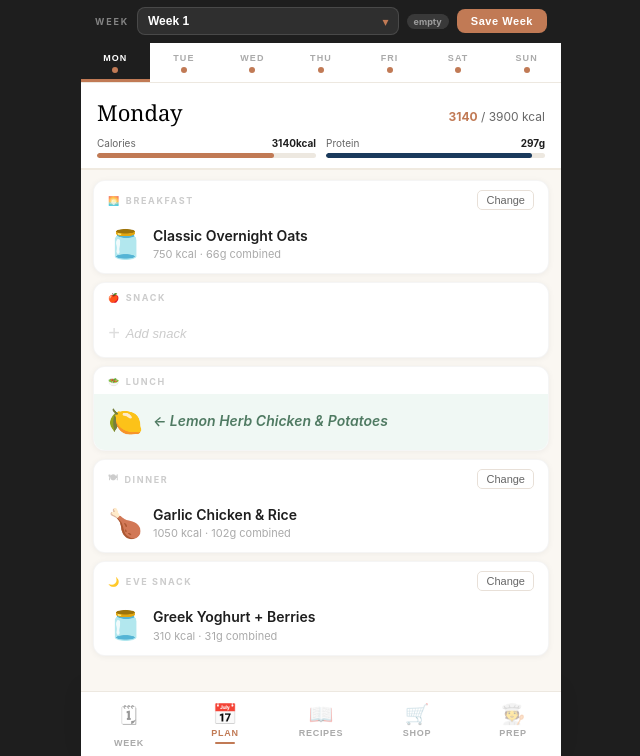
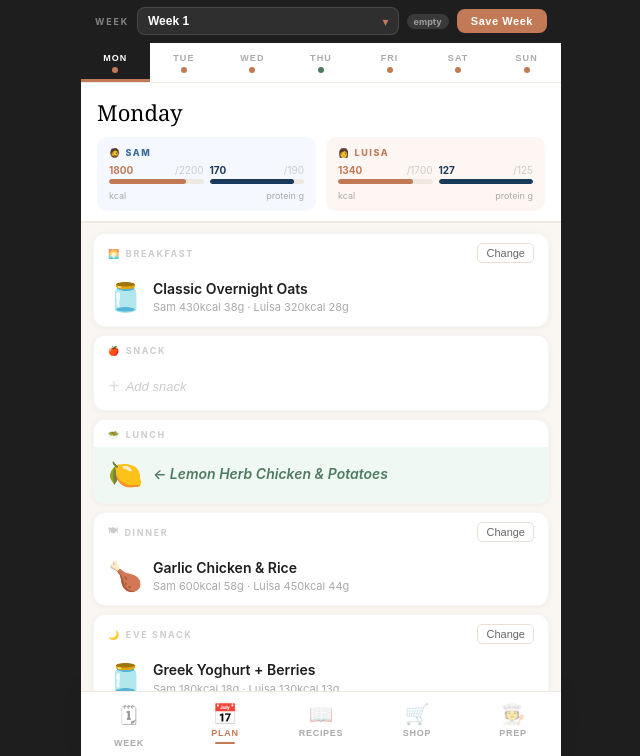
Before and after one commit to samramsayhello/Meal-Planner, a plain HTML site: page index.html in a window 1280 px wide. Shown: the part 44-800 px from the top of the page, without its empty margins (319-959 px from the left). Drawn offline with Linux system fonts and the light colour scheme.

Commit message:
Update index.html

```diff
--- a/index.html
+++ b/index.html
@@ -320,8 +320,15 @@ html,body{height:100%;height:100dvh;overflow:hidden;background:var(--charcoal);
   <div class="sheet">
     <div class="sheet-handle"></div>
     <div class="sheet-sticky">
-      <div id="picker-title" style="font-family:Georgia,serif;font-size:17px;margin-bottom:2px"></div>
-      <div id="picker-day" style="font-size:11px;color:var(--light);margin-bottom:10px"></div>
+      <div style="display:flex;align-items:center;gap:10px;margin-bottom:8px">
+        <button onclick="closePicker()" style="display:flex;align-items:center;gap:4px;border:none;background:transparent;cursor:pointer;font-size:13px;font-weight:700;color:var(--terra);padding:4px 0;flex-shrink:0">
+          <span style="font-size:18px;line-height:1">‹</span> Back
+        </button>
+        <div style="flex:1;min-width:0">
+          <div id="picker-title" style="font-family:Georgia,serif;font-size:17px;line-height:1.2"></div>
+          <div id="picker-day" style="font-size:11px;color:var(--light)"></div>
+        </div>
+      </div>
       <input class="search-bar" id="picker-search" placeholder="Search meals…" oninput="renderPickerList()">
       <div class="cat-pills" id="picker-pills" style="margin-top:8px"></div>
     </div>
@@ -938,17 +945,17 @@ function getDisplayPlan() {
 
 function getDayMacros(day) {
   const dp = getDisplayPlan();
-  let cal = 0, prot = 0;
+  let calS = 0, protS = 0, calF = 0, protF = 0;
   const freeSlots = FREE_SLOTS[day] || [];
   Object.entries(dp[day] || {}).forEach(([slot, name]) => {
     if (!name || freeSlots.includes(slot)) return;
     const real = name.startsWith("← ") ? name.slice(2) : name;
     const m = getMeal(real);
     if (!m) return;
-    cal += m.calM + m.calF;
-    prot += m.protM + m.protF;
+    calS  += m.calM;  protS += m.protM;
+    calF  += m.calF;  protF += m.protF;
   });
-  return { cal, prot };
+  return { cal: calS + calF, prot: protS + protF, calS, protS, calF, protF };
 }
 
 // ═══════════════════════════════════════════════════════════════════════════
@@ -1067,16 +1074,19 @@ function renderWeek() {
 
   // Day headers
   DAYS.forEach((day, i) => {
-    const {cal} = getDayMacros(day);
-    const target = 3900;
-    const ok = cal >= target * 0.88 && cal <= target * 1.12;
+    const {calS, calF} = getDayMacros(day);
     const isFreeDay = (FREE_SLOTS[day] || []).length > 0;
+    const samOk = calS > 0 && calS >= 2200*0.88 && calS <= 2200*1.12;
+    const luiOk = calF > 0 && calF >= 1700*0.88 && calF <= 1700*1.12;
+    const anyData = calS > 0 || calF > 0;
     html += `
-      <div style="background:${DAY_BG[day]};border-radius:10px 10px 0 0;padding:10px 10px 8px;text-align:center">
-        <div style="font-size:10px;font-weight:800;letter-spacing:.15em;text-transform:uppercase;color:rgba(255,255,255,.9)">${DAY_SHORT[i]}</div>
-        <div style="font-size:11px;color:${cal>0?(ok?'#7AE09A':'#F0A070'):'rgba(255,255,255,.3)'};margin-top:3px;font-weight:600">
-          ${cal > 0 ? cal + ' kcal' : isFreeDay ? '🎉 free' : '—'}
-        </div>
+      <div style="background:${DAY_BG[day]};border-radius:10px 10px 0 0;padding:8px 6px 7px;text-align:center">
+        <div style="font-size:10px;font-weight:800;letter-spacing:.15em;text-transform:uppercase;color:rgba(255,255,255,.9);margin-bottom:4px">${DAY_SHORT[i]}</div>
+        ${isFreeDay && !anyData
+          ? `<div style="font-size:10px;color:rgba(255,255,255,.4)">🎉 free</div>`
+          : `<div style="font-size:10px;color:${samOk?'#7AE09A':'#F0A070'};font-weight:600">S ${calS||'—'}</div>
+             <div style="font-size:10px;color:${luiOk?'#7AE09A':'#F0A070'};font-weight:600">L ${calF||'—'}</div>`
+        }
       </div>`;
   });
 
@@ -1118,14 +1128,15 @@ function renderWeek() {
   // Summary row
   html += `<div style="margin-top:16px;display:grid;grid-template-columns:repeat(7,minmax(120px,1fr));gap:8px;min-width:840px">`;
   DAYS.forEach(day => {
-    const {cal, prot} = getDayMacros(day);
+    const {calS, protS, calF, protF} = getDayMacros(day);
     const freeDay = (FREE_SLOTS[day] || []).length > 0;
-    html += `<div style="background:white;border-radius:0 0 10px 10px;padding:8px;text-align:center;
+    const anyData = calS > 0 || calF > 0;
+    html += `<div style="background:white;border-radius:0 0 10px 10px;padding:8px 6px;text-align:center;
       border:1px solid #EDE8E0;border-top:none">
-      ${freeDay && cal === 0
-        ? `<div style="font-size:11px;color:#C17A55;font-weight:600">Free day 🎉</div>`
-        : `<div style="font-size:12px;font-weight:700;color:#1E1E1E">${cal || '—'} kcal</div>
-           <div style="font-size:10px;color:#AAA;margin-top:1px">${prot || '—'}g protein</div>`
+      ${freeDay && !anyData
+        ? `<div style="font-size:11px;color:#C17A55;font-weight:600">Free 🎉</div>`
+        : `<div style="font-size:10px;color:#3A6A9A;font-weight:700">S ${calS||'—'} · ${protS||'—'}g</div>
+           <div style="font-size:10px;color:#C17A55;font-weight:700;margin-top:2px">L ${calF||'—'} · ${protF||'—'}g</div>`
       }
     </div>`;
   });
@@ -1147,10 +1158,12 @@ function renderPlan() {
 function renderDayStrip() {
   const strip = document.getElementById("day-strip");
   strip.innerHTML = DAYS.map((d, i) => {
-    const {cal} = getDayMacros(d);
-    const target = state.person === "Sam" ? 2200 : 1700;
-    const ok = cal >= target * 0.88 && cal <= target * 1.12;
-    const dotClass = cal > 0 ? (ok ? "ok" : "warn") : "";
+    const {calS, calF} = getDayMacros(d);
+    const samOk  = calS > 0 && calS >= 2200*0.88 && calS <= 2200*1.12;
+    const luiOk  = calF > 0 && calF >= 1700*0.88 && calF <= 1700*1.12;
+    const anyData = calS > 0 || calF > 0;
+    const allOk  = anyData && samOk && luiOk;
+    const dotClass = anyData ? (allOk ? "ok" : "warn") : "";
     return `<button class="day-btn${i === state.activeDay ? " active" : ""}" onclick="setDay(${i})">
       <div class="dn">${d.slice(0,3)}</div>
       <div class="dot${dotClass ? " "+dotClass : ""}"></div>
@@ -1168,25 +1181,51 @@ function renderDayDetail() {
   const day = DAYS[state.activeDay];
   const dp  = getDisplayPlan();
   const slots = dp[day] || {};
-  const target = 3900;  // Sam 2200 + Luisa 1700
-  const pTarget = 315;  // Sam 190 + Luisa 125
-  const {cal, prot} = getDayMacros(day);
-  const calPct  = Math.min(100, Math.round(cal / target * 100));
-  const protPct = Math.min(100, Math.round(prot / pTarget * 100));
+  const SAM_CAL = 2200, SAM_PROT = 190;
+  const LUI_CAL = 1700, LUI_PROT = 125;
+  const {calS, protS, calF, protF} = getDayMacros(day);
+  const calSPct  = Math.min(100, Math.round(calS  / SAM_CAL  * 100));
+  const calFPct  = Math.min(100, Math.round(calF  / LUI_CAL  * 100));
+  const protSPct = Math.min(100, Math.round(protS / SAM_PROT * 100));
+  const protFPct = Math.min(100, Math.round(protF / LUI_PROT * 100));
+
+  function bar(val, target, pct, colour) {
+    const ok = pct >= 88 && pct <= 112;
+    return `<div style="flex:1">
+      <div style="display:flex;justify-content:space-between;font-size:10px;color:var(--mid);margin-bottom:3px">
+        <span style="font-weight:700;color:${ok?colour:'var(--terra)'};">${val||0}</span>
+        <span style="color:#CCC">/${target}</span>
+      </div>
+      <div class="mbar-track"><div class="mbar-fill" style="width:${pct}%;background:${ok?colour:'var(--terra)'}"></div></div>
+    </div>`;
+  }
 
   document.getElementById("day-hdr").innerHTML = `
-    <div style="display:flex;justify-content:space-between;align-items:baseline;margin-bottom:10px">
-      <div style="font-family:Georgia,serif;font-size:22px">${day}</div>
-      <div style="font-size:12px;color:var(--mid)">
-        <span style="color:${calPct>=88&&calPct<=112?"var(--sage)":"var(--terra)"};font-weight:700">${cal||"—"}</span> / ${target} kcal
+    <div style="font-family:Georgia,serif;font-size:22px;margin-bottom:10px">${day}</div>
+    <div style="display:grid;grid-template-columns:1fr 1fr;gap:10px">
+
+      <div style="background:#F5F8FF;border-radius:10px;padding:10px 12px">
+        <div style="font-size:9px;font-weight:800;letter-spacing:.18em;text-transform:uppercase;color:#3A6A9A;margin-bottom:6px">🧔 Sam</div>
+        <div style="display:flex;gap:6px;margin-bottom:6px">
+          ${bar(calS, SAM_CAL, calSPct, 'var(--sage)')}
+          ${bar(protS, SAM_PROT, protSPct, 'var(--navy)')}
+        </div>
+        <div style="display:flex;justify-content:space-between;font-size:9px;color:#AAA">
+          <span>kcal</span><span>protein g</span>
+        </div>
       </div>
-    </div>
-    <div class="macro-bars">
-      ${[["Calories",cal,target,calPct,"var(--sage)","kcal"],["Protein",prot,pTarget,protPct,"var(--navy)","g"]].map(([lbl,v,t,pct,clr,u])=>`
-        <div>
-          <div class="mbar-lbl"><span>${lbl}</span><span style="font-weight:700;color:var(--charcoal)">${v||0}${u}</span></div>
-          <div class="mbar-track"><div class="mbar-fill" style="width:${pct}%;background:${pct>=88?clr:"var(--terra)"}"></div></div>
-        </div>`).join("")}
+
+      <div style="background:#FEF6F2;border-radius:10px;padding:10px 12px">
+        <div style="font-size:9px;font-weight:800;letter-spacing:.18em;text-transform:uppercase;color:#C17A55;margin-bottom:6px">👩 Luisa</div>
+        <div style="display:flex;gap:6px;margin-bottom:6px">
+          ${bar(calF, LUI_CAL, calFPct, 'var(--sage)')}
+          ${bar(protF, LUI_PROT, protFPct, 'var(--navy)')}
+        </div>
+        <div style="display:flex;justify-content:space-between;font-size:9px;color:#AAA">
+          <span>kcal</span><span>protein g</span>
+        </div>
+      </div>
+
     </div>`;
 
   const slotsEl = document.getElementById("slots");
@@ -1197,7 +1236,7 @@ function renderDayDetail() {
     const isEditLunch = (slot === "Lunch" && ["Monday","Tuesday","Wednesday","Thursday","Friday"].includes(day));
     const editable = !isEditLunch && !isFree;
     const meal = getMeal(isAuto ? name.slice(2) : name);
-    const macros = meal ? `${meal.calM + meal.calF} kcal · ${meal.protM + meal.protF}g combined` : "";
+    const macros = meal ? `Sam ${meal.calM}kcal ${meal.protM}g · Luisa ${meal.calF}kcal ${meal.protF}g` : "";
     const changeBtn = editable && name ? `<button class="slot-change" onclick="openPicker('${day}','${slot}')">Change</button>` : "";
 
     let mealContent = "";
```
